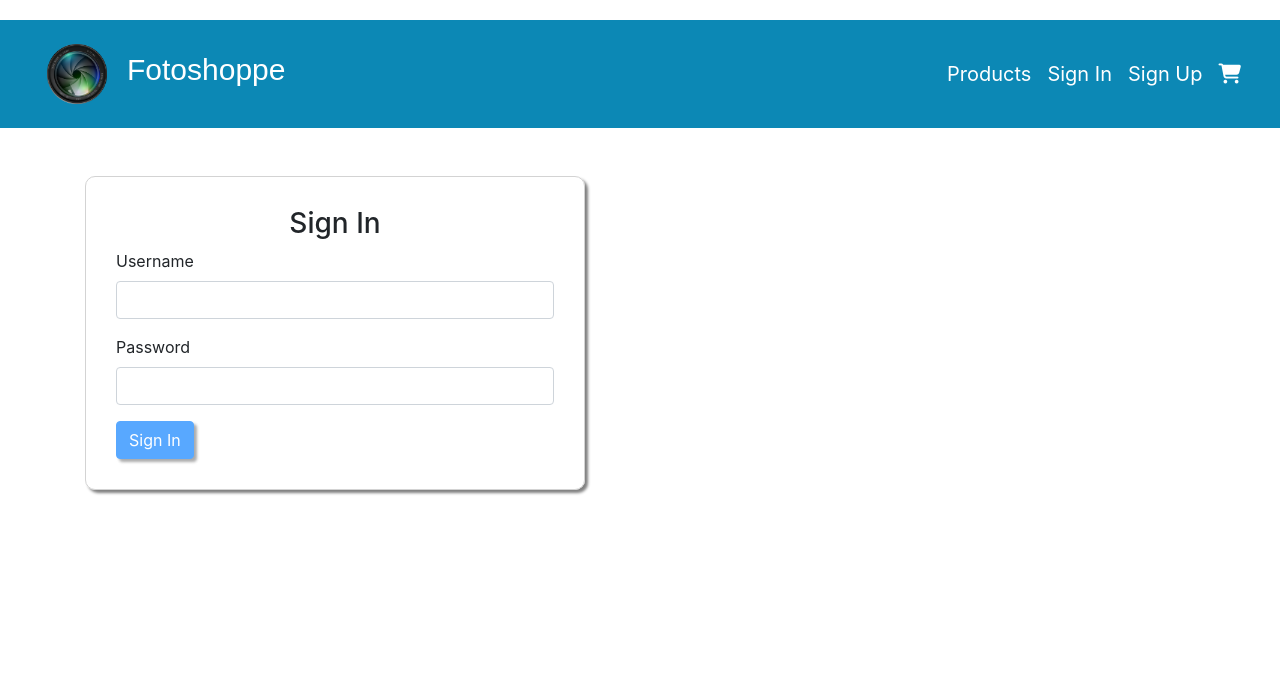
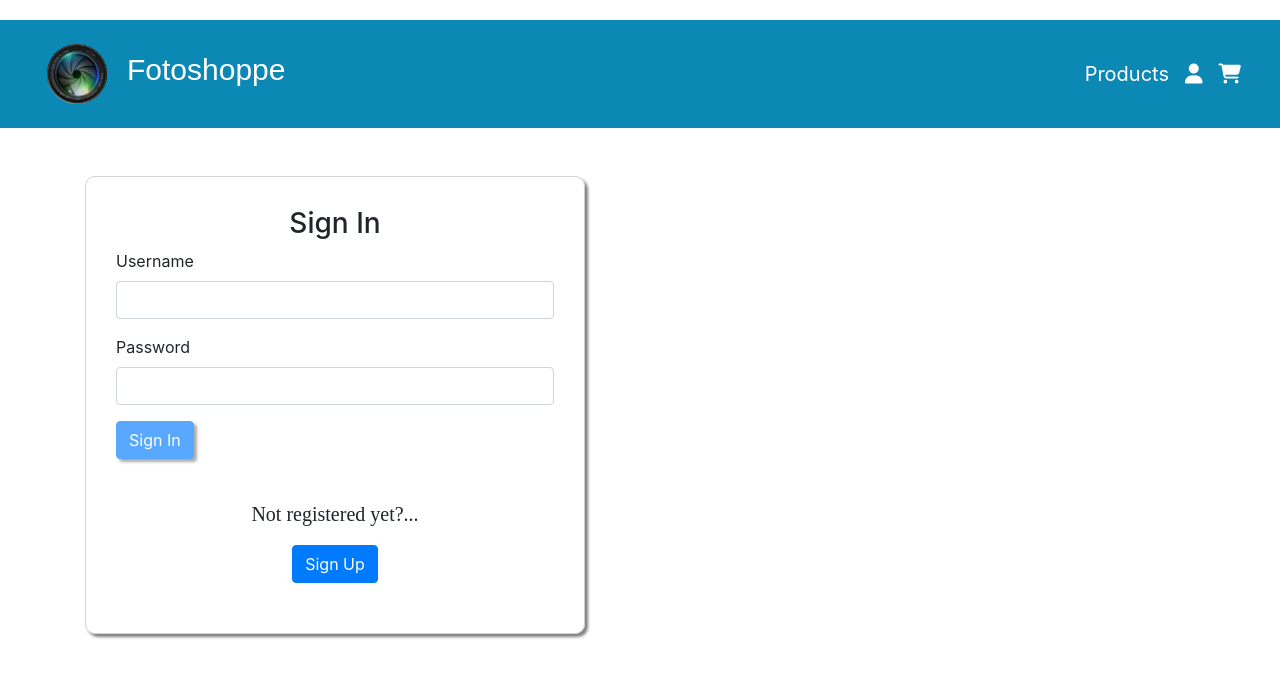
Before and after one commit to vlad916/fotoshoppe, a React (Create React App) app in the folder client/: page /login in a window 1280 px wide. Shown: the top 678 px of the page. Built offline with nearby package versions, Linux system fonts and the light colour scheme.

Commit message:
design changes in login form.

```diff
--- a/client/src/components/css/login.css
+++ b/client/src/components/css/login.css
@@ -11,3 +11,14 @@
 .log {
   text-align: center;
 }
+
+.signup {
+  text-align: center;
+}
+
+.para {
+  margin-top: 40px;
+  text-align: center;
+  font-family: cursive;
+  font-size: 20px;
+}
--- a/client/src/components/loginForm.js
+++ b/client/src/components/loginForm.js
@@ -1,9 +1,10 @@
 import React, { Component } from "react";
 import { Redirect } from "react-router-dom";
+import { Link } from "react-router-dom";
 import Form from "./common/form";
 import Joi from "joi-browser";
 import auth from "../services/authService";
-import './css/login.css';
+import "./css/login.css";
 
 class LoginForm extends Form {
   state = {
@@ -37,13 +38,23 @@ class LoginForm extends Form {
 
     return (
       <div className="container">
-        <div className='login'>
-        <h3 className='log'>Sign In</h3>
-        <form onSubmit={this.handleSubmit}>
-          {this.renderInput("username", "Username")}
-          {this.renderInput("password", "Password", "password")}
-          {this.renderButton("Sign In")}
-        </form>
+        <div className="login">
+          <h3 className="log">Sign In</h3>
+          <form onSubmit={this.handleSubmit}>
+            {this.renderInput("username", "Username")}
+            {this.renderInput("password", "Password", "password")}
+            {this.renderButton("Sign In")}
+            <p className="para">Not registered yet?...</p>
+            <div className="container signup">
+              <Link
+                to="/register"
+                className="btn btn-primary"
+                style={{ marginBottom: 20 }}
+              >
+                Sign Up
+              </Link>
+            </div>
+          </form>
         </div>
       </div>
     );
--- a/client/src/components/navbar.js
+++ b/client/src/components/navbar.js
@@ -36,14 +36,14 @@ const NavBar = ({ user }) => {
                 <React.Fragment>
                   <li>
                     <NavLink className="nav-item nav-link" to="/login">
-                      Sign In
+                     <i className="fas fa-user"></i>
                     </NavLink>
                   </li>
-                  <li>
+                  {/* <li>
                     <NavLink className="nav-item nav-link" to="/register">
                       Sign Up
                     </NavLink>
-                  </li>
+                  </li> */}
                 </React.Fragment>
               )}
               {user && (
```
